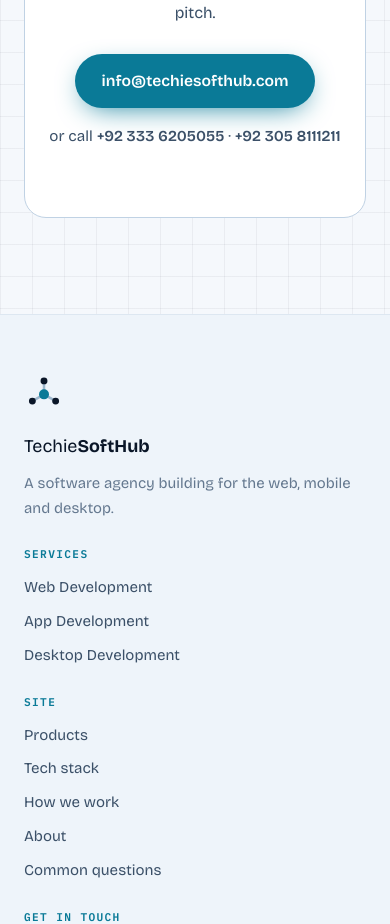
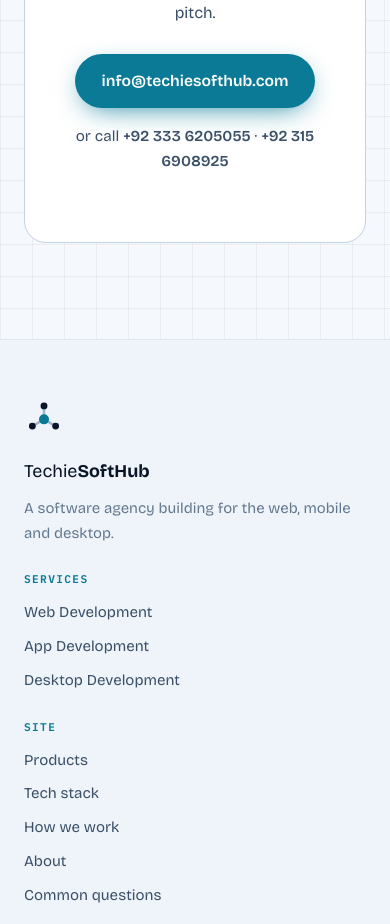
Before and after one commit to Mudasir-Ahmad011/Al-Mudasir-Computers, a Next.js app: page / in a window 390 px wide. Shown: the part 7500-8424 px from the top of the page. Built offline with nearby package versions, Linux system fonts and the light colour scheme.

Commit message:
Replace the second phone number
+92 305 8111211 becomes +92 315 6908925. The number lives in site.ts alone,
so the contact line, the tel: links, the Organization schema and llms.txt all
follow from the one edit.

```diff
--- a/src/data/site.ts
+++ b/src/data/site.ts
@@ -14,7 +14,7 @@
   /** Where we take work. Used in the copy and in the Organization schema. */
   areaServed: "Pakistan",
   /** Display form first; the tel: form is derived in Contact. */
-  phones: ["+92 333 6205055", "+92 305 8111211"],
+  phones: ["+92 333 6205055", "+92 315 6908925"],
   /** The year the agency started, for the Organization schema. */
   founded: "2026",
 };
```
